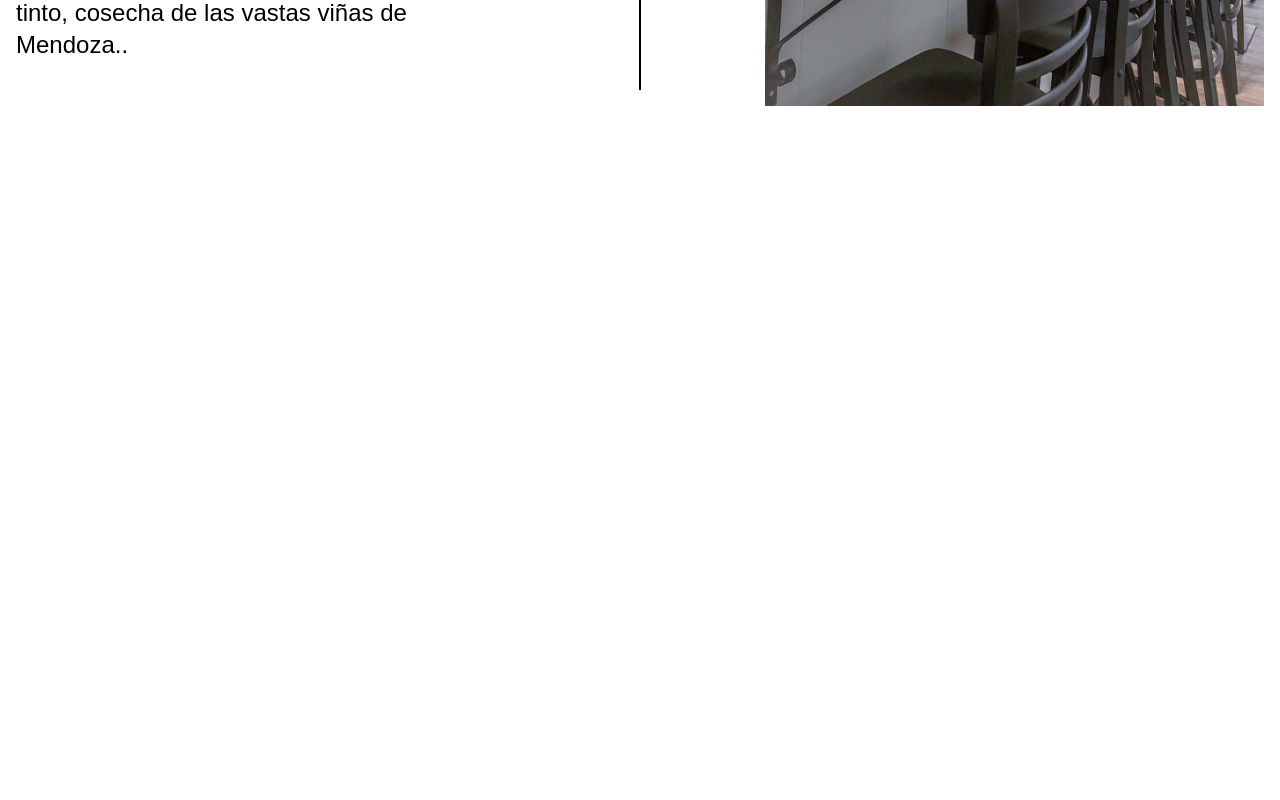
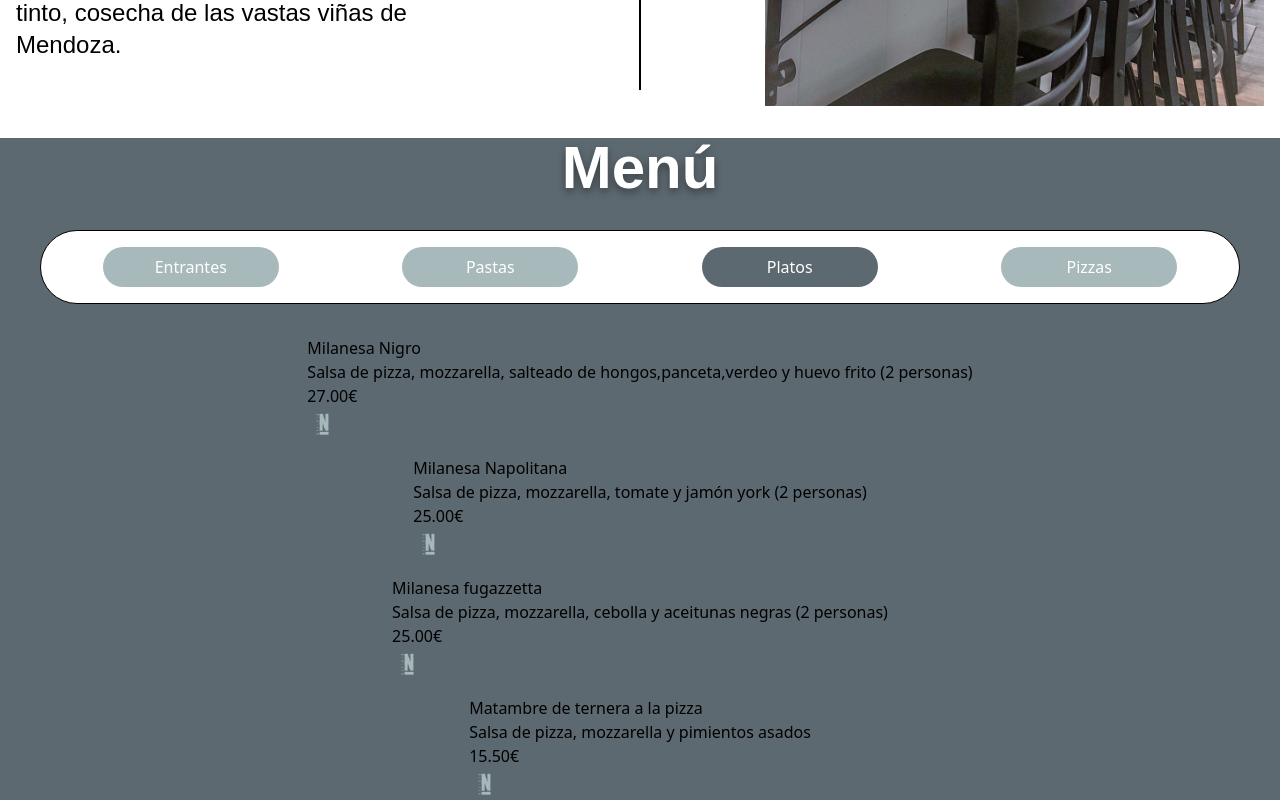
Before and after one commit to facuareosa/nigro_web, a React (Vite) app: page / in a window 1280 px wide. Shown: the part 1380-2180 px from the top of the page. Before the commit the page ends 1518 px from the top, so only its background shows below. Built offline with nearby package versions, Linux system fonts and the light colour scheme; a web font is replaced by a local one.

Commit message:
agregado Menu/estilado del menu nav

```diff
--- a/src/App.jsx
+++ b/src/App.jsx
@@ -3,6 +3,7 @@ import Navbar from './sections/Navbar'
 import Banner from './sections/Banner'
 import Recomendation from './sections/Recomendation'
 import About from './sections/About'
+import Menu from './sections/Menu'
 
 function App() {
   return (
@@ -11,6 +12,7 @@ function App() {
       <Banner />
       <Recomendation />
       <About />
+      <Menu />
     </div>
   )
 }
--- /dev/null
+++ b/src/components/MenuCard.jsx
@@ -0,0 +1,34 @@
+import menuImg from "../assets/images/img-logo1.png";
+import { useEffect, useState } from "react";
+
+function MenuCard({ plato }) {
+  const precioFormateado = () => {
+    return plato.precio > 0 ? plato.precio.toFixed(2) + "€" : "";
+  };
+  const [triggerAnimation, setTriggerAnimation] = useState(false);
+
+  useEffect(() => {
+    setTriggerAnimation(true);
+    const timeout = setTimeout(() => {
+      setTriggerAnimation(false);
+    }, 500);
+    return () => clearTimeout(timeout);
+  }, [plato]);
+
+  return (
+    <div className={`card__container ${triggerAnimation ? 'blur-in-expand' : ''}`}>
+      <div className="card__content">
+        <div className="card__content-wraper">
+          <h1 className="card__title">{plato.nombre}</h1>
+          <p className="card__description">{plato.descripcion}</p>
+        </div>
+        <span className="card__price">{precioFormateado()}</span>
+      </div>
+      <div className="card__img w-8">
+        <img src={menuImg} alt="imagen comida" />
+      </div>
+    </div>
+  );
+}
+
+export default MenuCard;
--- /dev/null
+++ b/src/components/MenuNav.jsx
@@ -0,0 +1,31 @@
+import React from "react";
+import { useState } from "react";
+
+function MenuNav({ onFoodFilter }) {
+  const [activeLi, setActiveLi] = useState("platos");
+
+  const foodType = ["entrantes", "pastas", "platos", "pizzas"];
+
+  const handleFoodClick = (type) => {
+    setActiveLi(type);
+    onFoodFilter(type);
+  };
+
+  return (
+    <nav className="flex items-center justify-center py-4 w-[75rem] bg-white border border-solid rounded-[2.5rem]">
+      <ul className="flex justify-around w-full">
+        {foodType.map((type, index) => (
+          <li
+            className={`text-center list-none w-44 text-white py-2 rounded-[1.25rem] capitalize cursor-pointer hover:bg-custom-gray ${activeLi === type ? "bg-custom-gray" : "bg-custom-lightblue"}`}
+            key={index}
+            onClick={() => handleFoodClick(type)}
+          >
+            {type}
+          </li>
+        ))}
+      </ul>
+    </nav>
+  );
+}
+
+export default MenuNav;
--- a/src/sections/About.jsx
+++ b/src/sections/About.jsx
@@ -9,7 +9,7 @@ function About() {
             <div className='flex flex-col md:flex-row md:justify-between'>
                 <div className=' md:w-2/5 font-saira text-xl md:text-2xl my-auto'>
                     <p>En el corazón de la tradición gastronómica argentina, donde el aroma del asado se mezcla con la dulzura del mate, surge un bodegón lleno de sabores auténticos y calidez criolla. Este rincón pintoresco, con sus mesas de madera gastada y sillas de hierro forjado, es más que un simple restaurante; es un santuario de la cocina argentina</p>
-                    <p>El menú, impreso en letras cursivas y adornado con ilustraciones de gauchos y paisajes pampeanos, invita a sumergirse en un festín de sabores inconfundibles. Comienza tu experiencia con unas empanadas jugosas, rellenas de carne sazonada con ese toque argentino que hace la diferencia. Mientras esperas, puedes disfrutar de un buen vino tinto, cosecha de las vastas viñas de Mendoza..</p>
+                    <p>El menú, impreso en letras cursivas y adornado con ilustraciones de gauchos y paisajes pampeanos, invita a sumergirse en un festín de sabores inconfundibles. Comienza tu experiencia con unas empanadas jugosas, rellenas de carne sazonada con ese toque argentino que hace la diferencia. Mientras esperas, puedes disfrutar de un buen vino tinto, cosecha de las vastas viñas de Mendoza.</p>
                 </div>
                 <span className='hidden md:block border border-solid m-4'></span>
                 <img src={salonImg} alt="salon bodegon" className='w-full md:w-2/5' />
--- /dev/null
+++ b/src/sections/Menu.jsx
@@ -0,0 +1,30 @@
+import { useState } from "react";
+import MenuCard from "../components/MenuCard";
+import MenuNav from "../components/MenuNav";
+import MenuCarta from "../data/carta.json";
+
+function Menu() {
+    const [foodFilter, setFoodFilter] = useState("platos");
+
+    const handleFoodFilter = (tipo) => {
+      setFoodFilter(tipo);
+    };
+    return (
+      <section className="bg-custom-gray">
+        <div className="flex flex-col gap-8 px-4 w-full max-w-7xl my-8 mx-auto items-center">
+
+            <h2 className='font-saira font-bold text-6xl text-white drop-shadow-custom'>Menú</h2>
+            <MenuNav onFoodFilter={handleFoodFilter} />
+            <div className="flex flex-col gap-4 items-center">
+              {foodFilter &&
+                MenuCarta[foodFilter].map((plato, index) => (
+                    <MenuCard key={index} plato={plato} />
+                    ))}
+            </div>
+
+        </div>
+      </section>
+    );
+  }
+
+  export default Menu;
```
